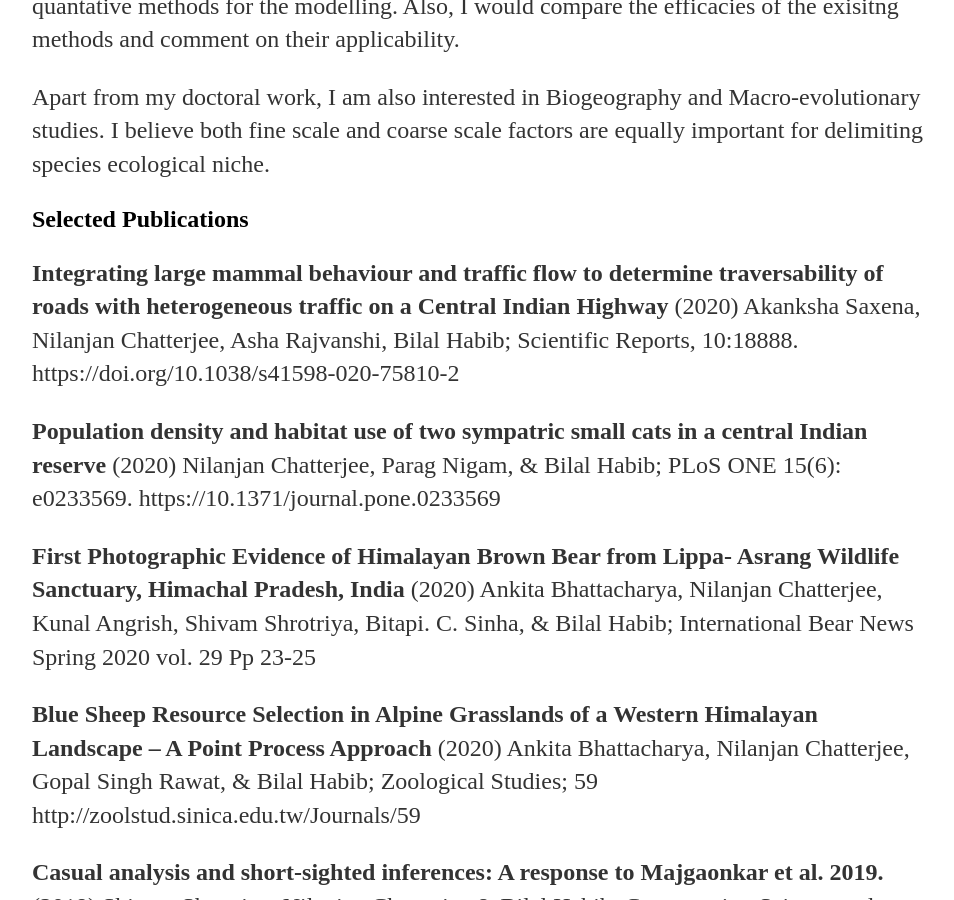
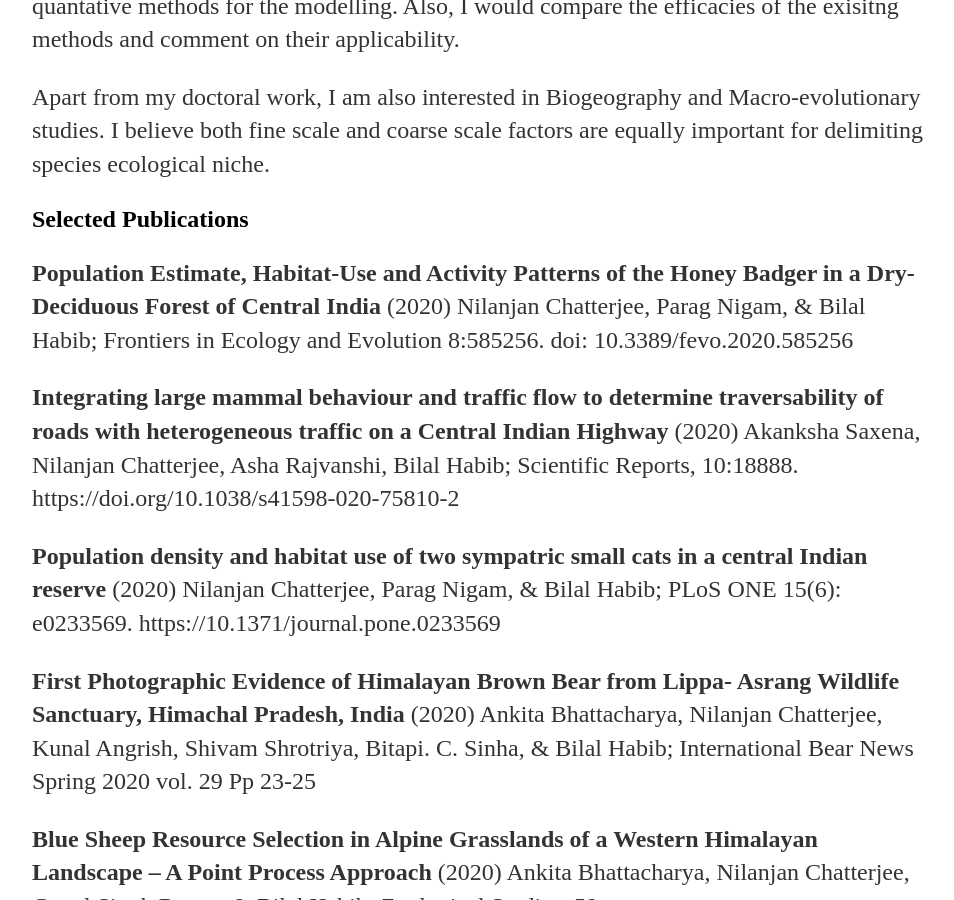
Before and after one commit to nilanjanchatterjee/nilanjanchatterjee.github.io, a Jekyll site: the page built from cv/index.html, in a window 1280 px wide and 900 px high, scrolled down 579 px. Shown: the whole window, without its empty margins (160-1114 px from the left). Built offline with Jekyll 4.4.1, drawn with Linux system fonts in a browser that asks for light colours.

Commit message:
updated publication section
included new frontiers publication

```diff
--- a/cv/index.html
+++ b/cv/index.html
@@ -21,6 +21,7 @@ title: CV of Nilanjan Chatterjee
 		<p> Apart from my doctoral work, I am also interested in Biogeography and Macro-evolutionary studies. I believe both fine scale and coarse scale factors are equally important for delimiting species ecological niche. </p>
 
 					<h2>Selected Publications</h2>
+		                        <p><strong>Population Estimate, Habitat-Use and Activity Patterns of the Honey Badger in a Dry-Deciduous Forest of Central India </strong> (2020) Nilanjan Chatterjee, Parag Nigam, & Bilal Habib; Frontiers in Ecology and Evolution 8:585256. doi: 10.3389/fevo.2020.585256</p>
 		                        <p><strong>Integrating large mammal behaviour and traffic flow to determine traversability of roads with heterogeneous traffic on a Central Indian Highway</strong> (2020) Akanksha Saxena, Nilanjan Chatterjee, Asha Rajvanshi, Bilal Habib; Scientific Reports, 10:18888. https://doi.org/10.1038/s41598-020-75810-2 </p>
 					<p><strong>Population density and habitat use of two sympatric small cats in a central Indian reserve</strong> (2020) Nilanjan Chatterjee, Parag Nigam, & Bilal Habib; PLoS ONE 15(6): e0233569. https://10.1371/journal.pone.0233569</p>
 					<p><strong>First Photographic Evidence of Himalayan Brown Bear from Lippa-
```
